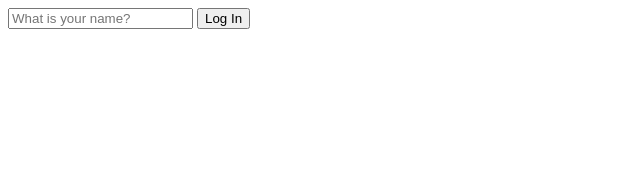
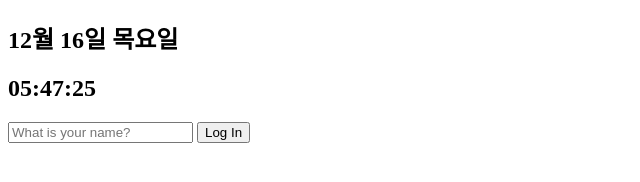
Before and after one commit to Typonote/NomadJSBeginner, a plain HTML site: page index.html in a window 1280 px wide. Shown: the whole page, without its empty margins (0-640 px from the left). Drawn offline with Linux system fonts and the light colour scheme.

Commit message:
#2 날짜와 시간 업데이트 추가

```diff
--- a/index.html
+++ b/index.html
@@ -7,6 +7,8 @@
     <title>Momentum App</title>
   </head>
   <body>
+    <h2 id="dayTitle">0월 0일 0요일</h2>
+    <h2 id="clock">00:00:00</h2>
     <form class="hidden" id="login-form">
       <input
         required
@@ -18,5 +20,6 @@
     </form>
     <h1 class="hidden" id="greeting"></h1>
     <script src="js/Greeting.js"></script>
+    <script src="js/Clock.js"></script>
   </body>
 </html>
--- /dev/null
+++ b/js/Clock.js
@@ -0,0 +1,29 @@
+const clock = document.querySelector("h2#clock");
+
+const dayTitle = document.querySelector("h2#dayTitle");
+
+function getClock() {
+  const date = new Date();
+
+  const hours = String(date.getHours()).padStart(2, "0");
+  const minutes = String(date.getMinutes()).padStart(2, "0");
+  const seconds = String(date.getSeconds()).padStart(2, "0");
+
+  clock.innerText = `${hours}:${minutes}:${seconds}`;
+}
+
+function getDays() {
+  const date = new Date();
+  const weekName = new Array("일", "월", "화", "수", "목", "금", "토");
+  const month = String(date.getMonth() + 1);
+  const day = String(date.getDate());
+  const yoil = String(weekName[date.getDay()]);
+
+  dayTitle.innerText = `${month}월 ${day}일 ${yoil}요일`;
+}
+
+getDays();
+getClock();
+
+setInterval(getDays, 1000);
+setInterval(getClock, 1000);
```
